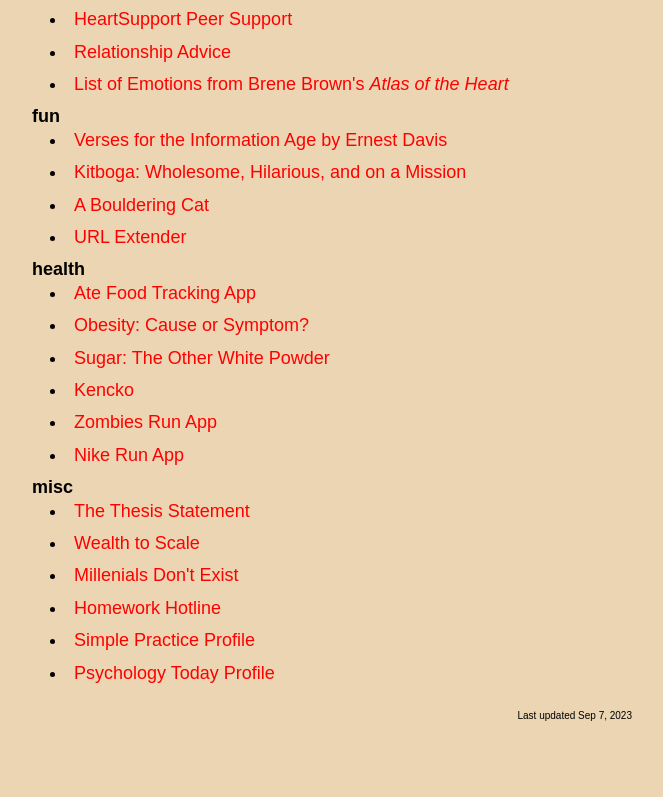
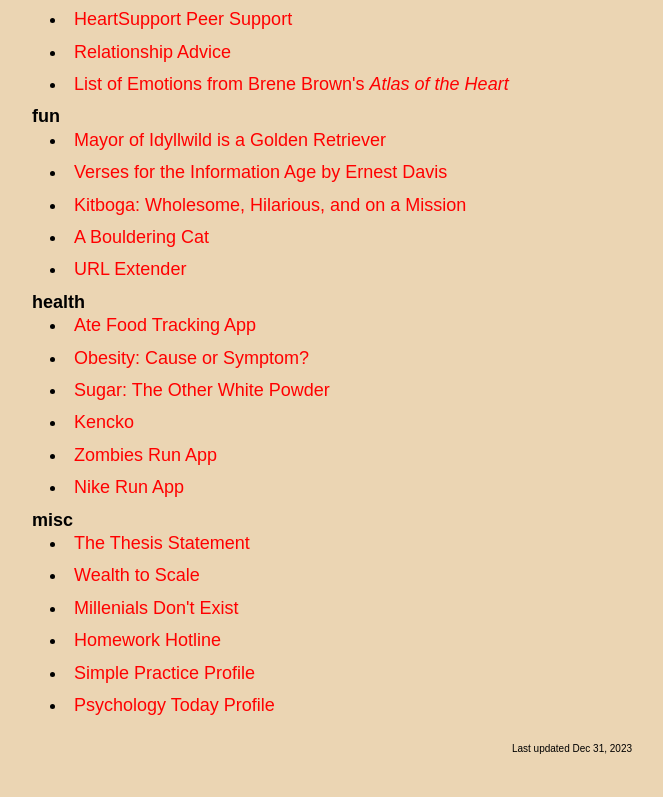
Before and after one commit to hmc-cs-bcastro/blog.bvcastro.com, a plain HTML site: page index.html in a window 1280 px wide. Shown: the part 957-1754 px from the top of the page, without its empty margins (308-971 px from the left). Drawn offline with Linux system fonts and the light colour scheme.

Commit message:
Add Mayor Max

```diff
--- a/index.html
+++ b/index.html
@@ -152,7 +152,7 @@
 
 
 
-
+	{ id: "https://www.mayormax.com/index.htm", title: "Mayor of Idyllwild is a Golden Retriever", tags: ["fun"] },
 	{ id: "https://cs.nyu.edu/faculty/davise/Verses/", title: "Verses for the Information Age by Ernest Davis", tags: ["fun"] },
 	{id: "https://kitboga.com/", title: "Kitboga: Wholesome, Hilarious, and on a Mission", tags: "fun"},
 	{ id: "https://www.reddit.com/r/aww/comments/ic3c02/lala_the_rescue_cat_shows_off_her_amazing_rock/?ref=share&ref_source=link", title: "A Bouldering Cat", tags: ["fun"] },
@@ -190,7 +190,7 @@
 
 
 
-<p style="font-size: 10px; text-align: right;">Last updated Sep 7, 2023</p>
+<p style="font-size: 10px; text-align: right;">Last updated Dec 31, 2023</p>
 
 <!-- HIDDEN LINKS -->
 <p style="font-size: 10px; text-align: right; color: transparent;"><a style="color: transparent;" href="https://blog.bvcastro.com/stem_to_psych.html">STEM to Psych</a></p>
```
